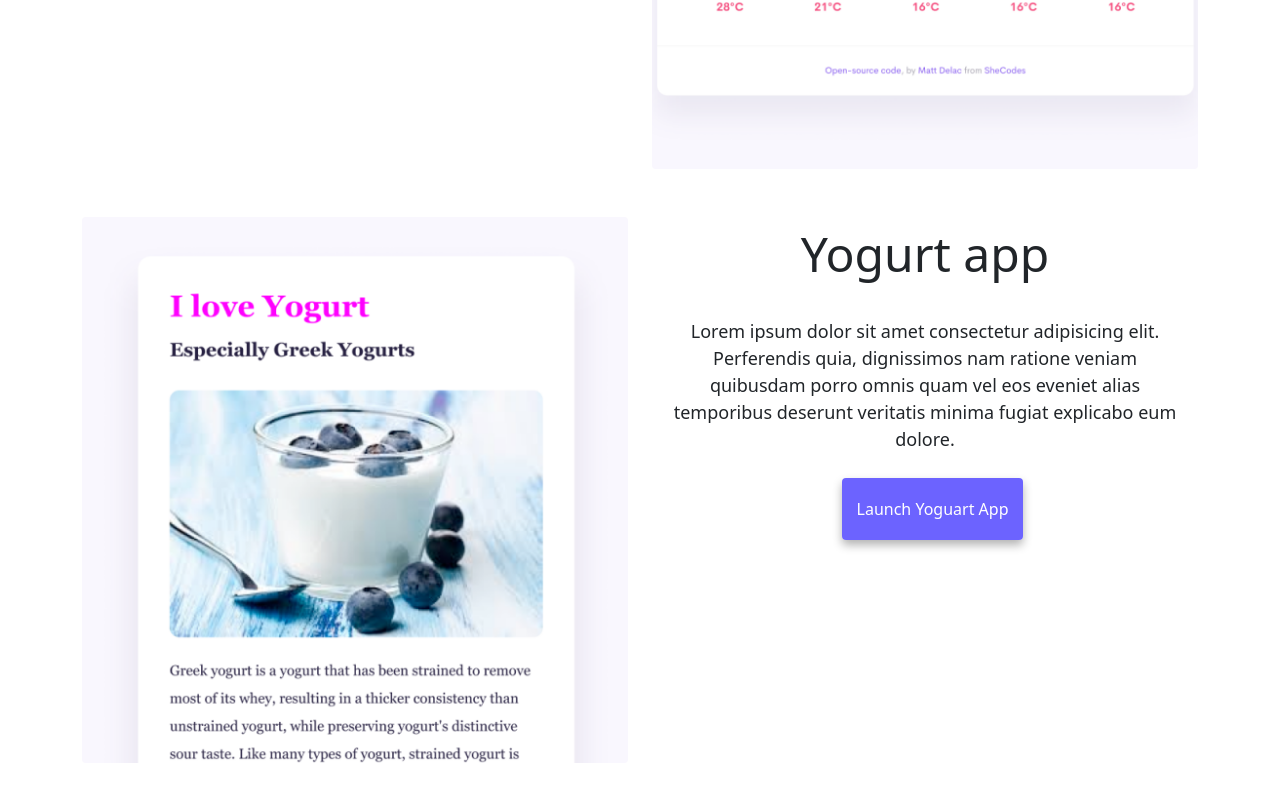
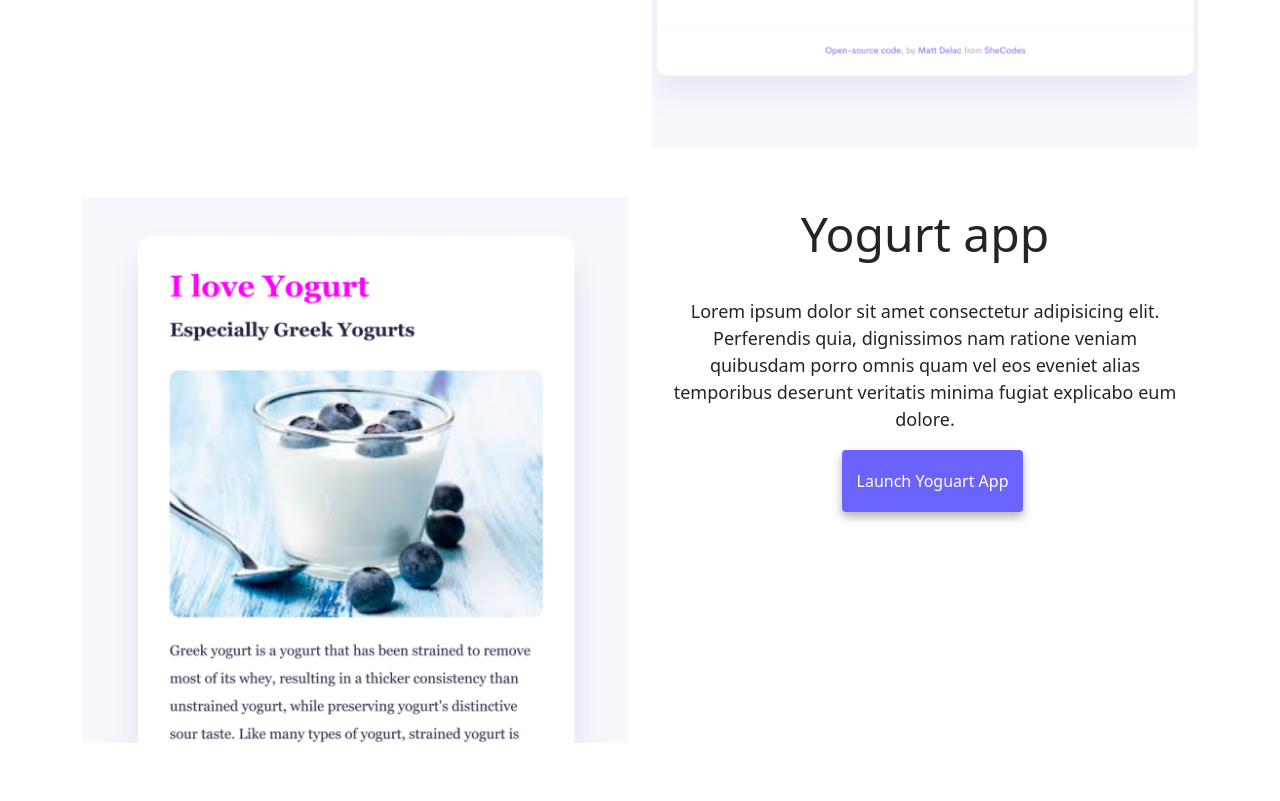
Before and after one commit to Hitesha222/portfolio-web-project, a plain HTML site: page index.html in a window 1280 px wide. Shown: the part 1487-2288 px from the top of the page. Before the commit the page ends 2250 px from the top, so only its background shows below. Drawn offline with nearby package versions, Linux system fonts and the light colour scheme.

Commit message:
update body margin

```diff
--- a/index.html
+++ b/index.html
@@ -102,7 +102,7 @@
                     eos eveniet alias temporibus deserunt veritatis minima fugiat
                     explicabo eum dolore.
                 </p>
-                <div class="mt-4 text-center">
+                <div class="mt-2 text-center">
                     <a href="#" class="primary-link launch">Launch yoguart App</a>
                 </div>
             </div>
--- a/styles.css
+++ b/styles.css
@@ -5,7 +5,7 @@
 }
 
 body {
-  margin-top: 100px;
+  margin: 80px 0;
 }
 
 h1,
@@ -109,7 +109,7 @@ p {
 
   a .launch {
     display: block;
+    margin: 0 auto;
     text-align: center;
-    margin: 0 auto;
   }
 }
```
